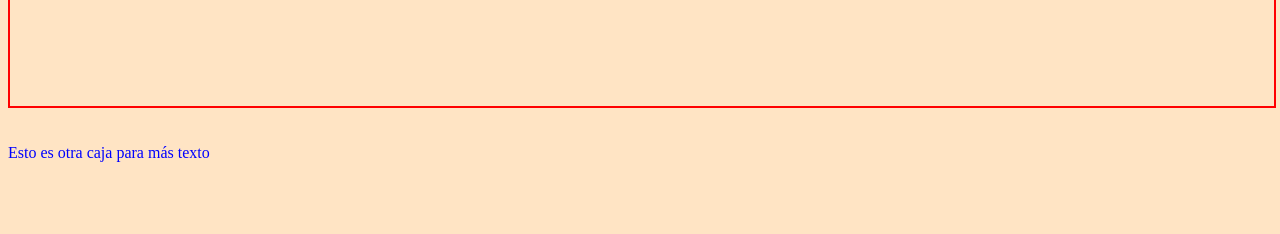
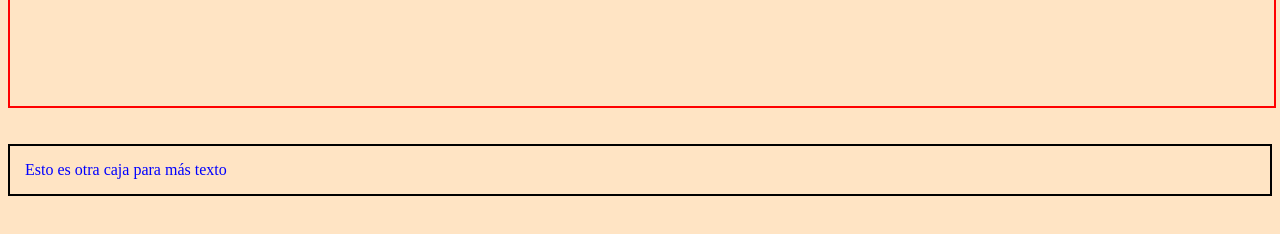
Before and after one commit to alfredomcbo/alf-vic, a plain HTML site: page index.html in a window 1280 px wide. Shown: the part 174-408 px from the top of the page. Drawn offline with Linux system fonts and the light colour scheme.

Commit message:
Agregar .box-2

```diff
--- a/estilos.css
+++ b/estilos.css
@@ -11,3 +11,7 @@ body {
     font-size: 4em;
     padding-top: 70px;
 }
+.box-2 {
+    border: 2px solid black;
+    padding: 15px;
+}
```
